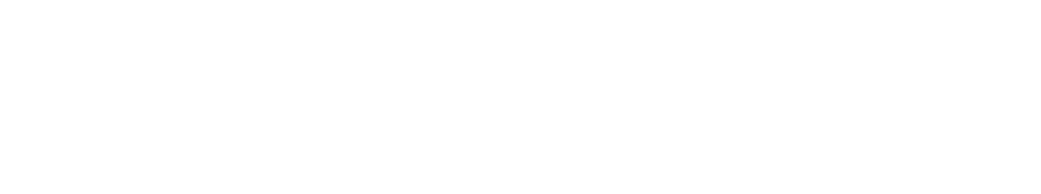
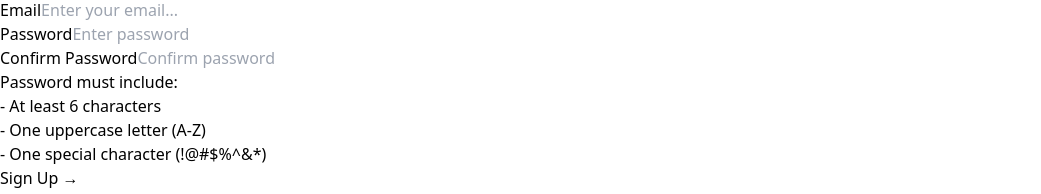
Before and after one commit to tridng27/E-tutor_King-Corporation, a React (Vite) app in the folder Frontend/my-project/: page /signup in a window 1280 px wide. Shown: the part 1022-1216 px from the top of the page, without its empty margins (0-1041 px from the left). Before the commit the page ends 800 px from the top, so only its background shows below. Built offline with nearby package versions, Linux system fonts and the light colour scheme.

Commit message:
updated validation

```diff
--- a/Frontend/my-project/src/pages/Signup.jsx
+++ b/Frontend/my-project/src/pages/Signup.jsx
@@ -62,7 +62,7 @@ function Signup() {
       {/* Left Side - Illustration */}
       <div className="w-1/2 flex justify-center items-center bg-white">
         <div className="max-w-xl">
-          <img src="/illustration.png" alt="Illustration" className="max-w-full h-auto rounded-xl" />
+          <img src="/illustation.png" alt="Illustration" className="max-w-full h-auto rounded-xl" />
         </div>
       </div>
 
@@ -86,6 +86,7 @@ function Signup() {
             />
           </div>
 
+          {/* Password Input */}
           <div className="mb-4">
             <label className="block text-sm font-medium py-1">Password</label>
             <input
@@ -98,6 +99,7 @@ function Signup() {
             />
           </div>
 
+          {/* Confirm Password Input */}
           <div className="mb-4">
             <label className="block text-sm font-medium py-1">Confirm Password</label>
             <input
@@ -108,6 +110,13 @@ function Signup() {
               className="w-full px-4 py-2 border rounded-md focus:outline-none focus:ring-2 focus:ring-[#cbfff3]"
               required
             />
+            {/* Password Validation Notes */}
+            <p className="text-xxs text-black-500 mt-1">
+              Password must include: <br />
+              - At least 6 characters<br />
+              - One uppercase letter (A-Z)<br />
+              - One special character (!@#$%^&*)
+            </p>
           </div>
 
           <button
```
